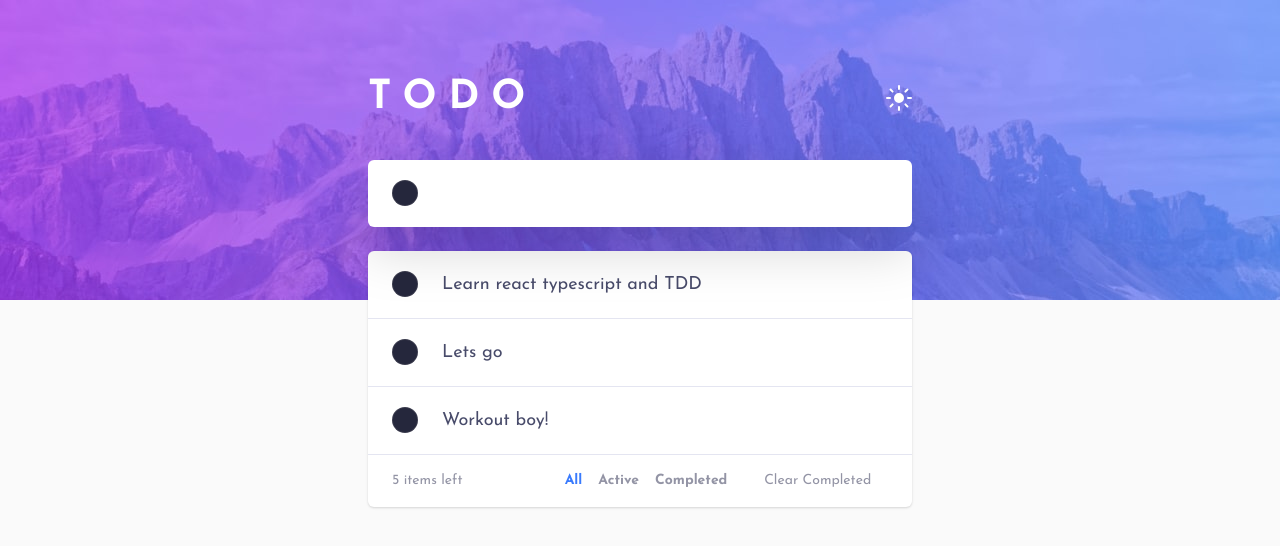
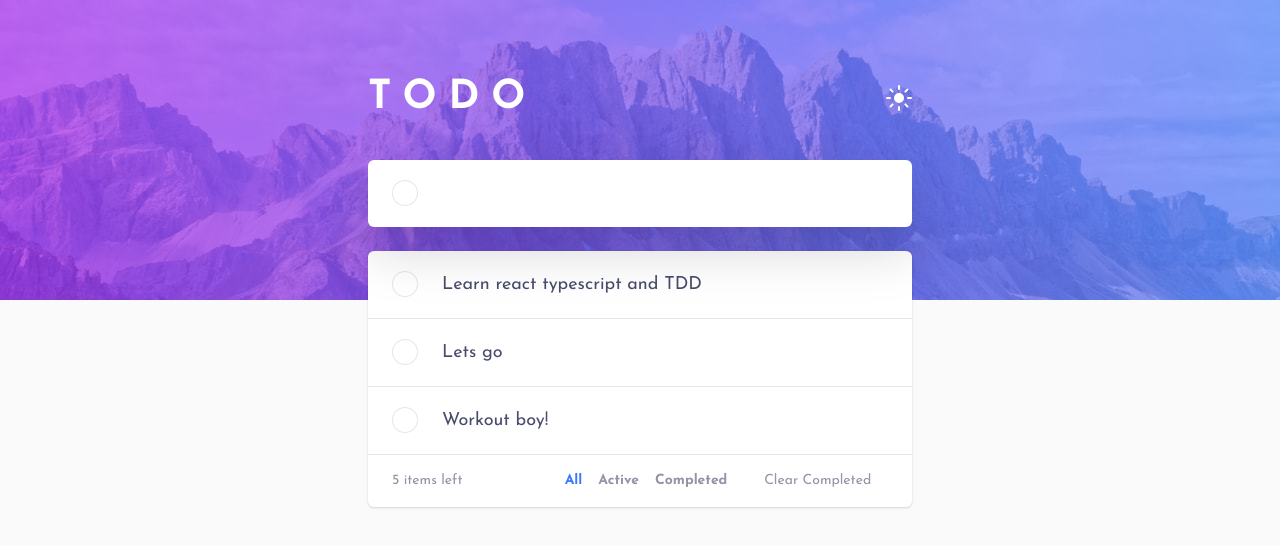
Before and after one commit to Mohamad-Ilham-Ramadhan/todo-app-react-ts, a Next.js app: page / in a window 1280 px wide. Shown: the top 546 px of the page. Built offline with nearby package versions, Linux system fonts and the light colour scheme.

Commit message:
ButtonCheck light theme

```diff
--- a/components/ButtonCheck.tsx
+++ b/components/ButtonCheck.tsx
@@ -3,7 +3,7 @@ import clsx from 'clsx';
 
 export default function ButtonCheck() {
   const [checked, setChecked] = useState(false);
-  const border = checked ? 'from-check-from to-check-to' : 'bg-dark-theme-darkest-grayish-blue';
+  const border = checked ? 'from-check-from to-check-to' : 'dark:bg-dark-theme-darkest-grayish-blue bg-light-theme-very-light-grayish-blue';
   const bg = checked ? 'bg-gradient-to-br from-check-from to-check-to' : '';
 
   function handleClick() {
@@ -14,7 +14,7 @@ export default function ButtonCheck() {
       <input type="checkbox"
         checked={checked}
         readOnly
-        className={clsx('rounded-full w-6 h-6 text-center flex justify-center items-center focus:outline-none bg-dark-theme-very-dark-desaturated-blue appearance-none cursor-pointer', bg)}
+        className={clsx('rounded-full w-6 h-6 text-center flex justify-center items-center focus:outline-none dark:bg-dark-theme-very-dark-desaturated-blue bg-white appearance-none cursor-pointer', bg)}
       />
       {checked &&
           <svg xmlns="http://www.w3.org/2000/svg" width="11" height="9" className="absolute cursor-pointer"><path fill="none" stroke="#FFF" strokeWidth="2" d="M1 4.304L3.696 7l6-6"/></svg>
```
